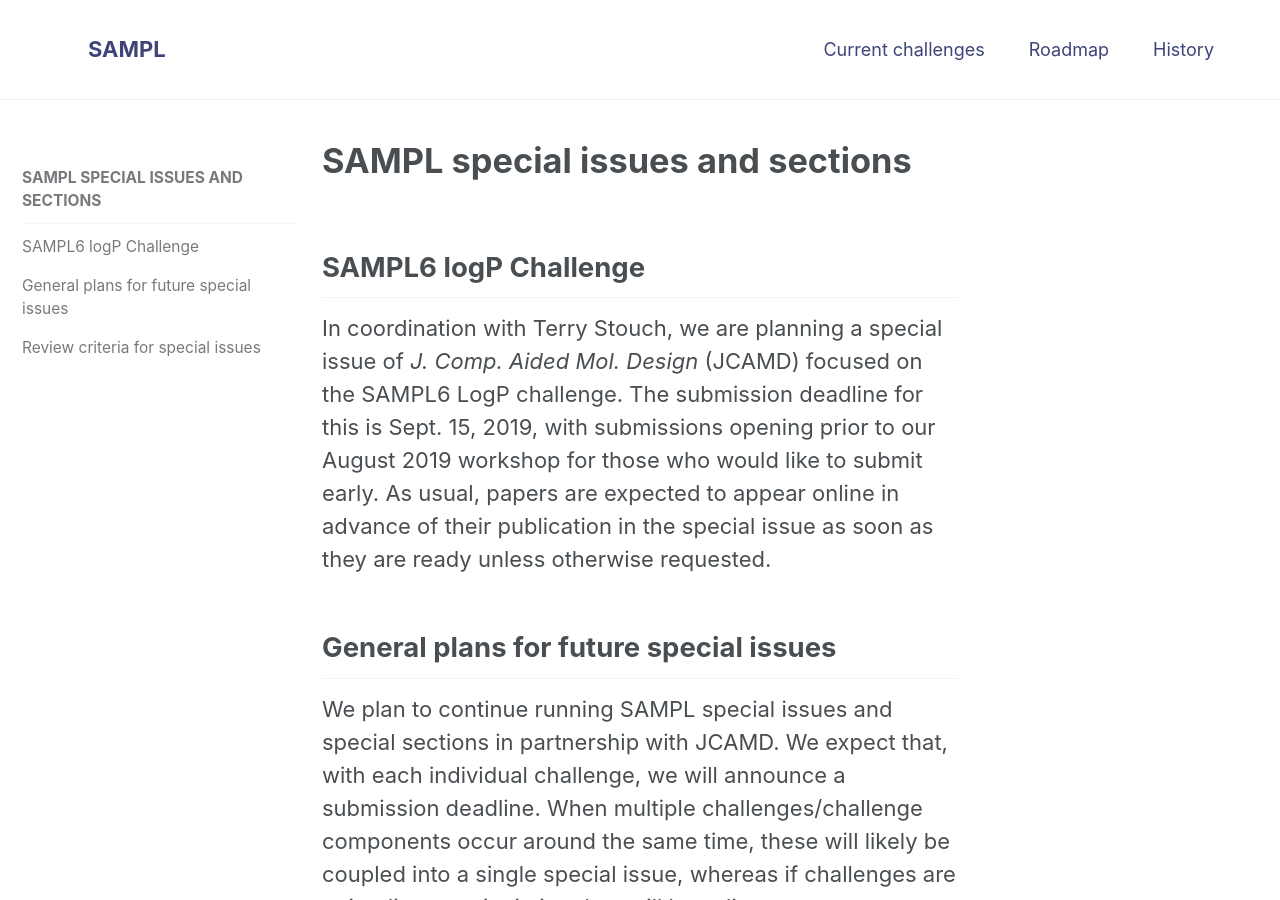
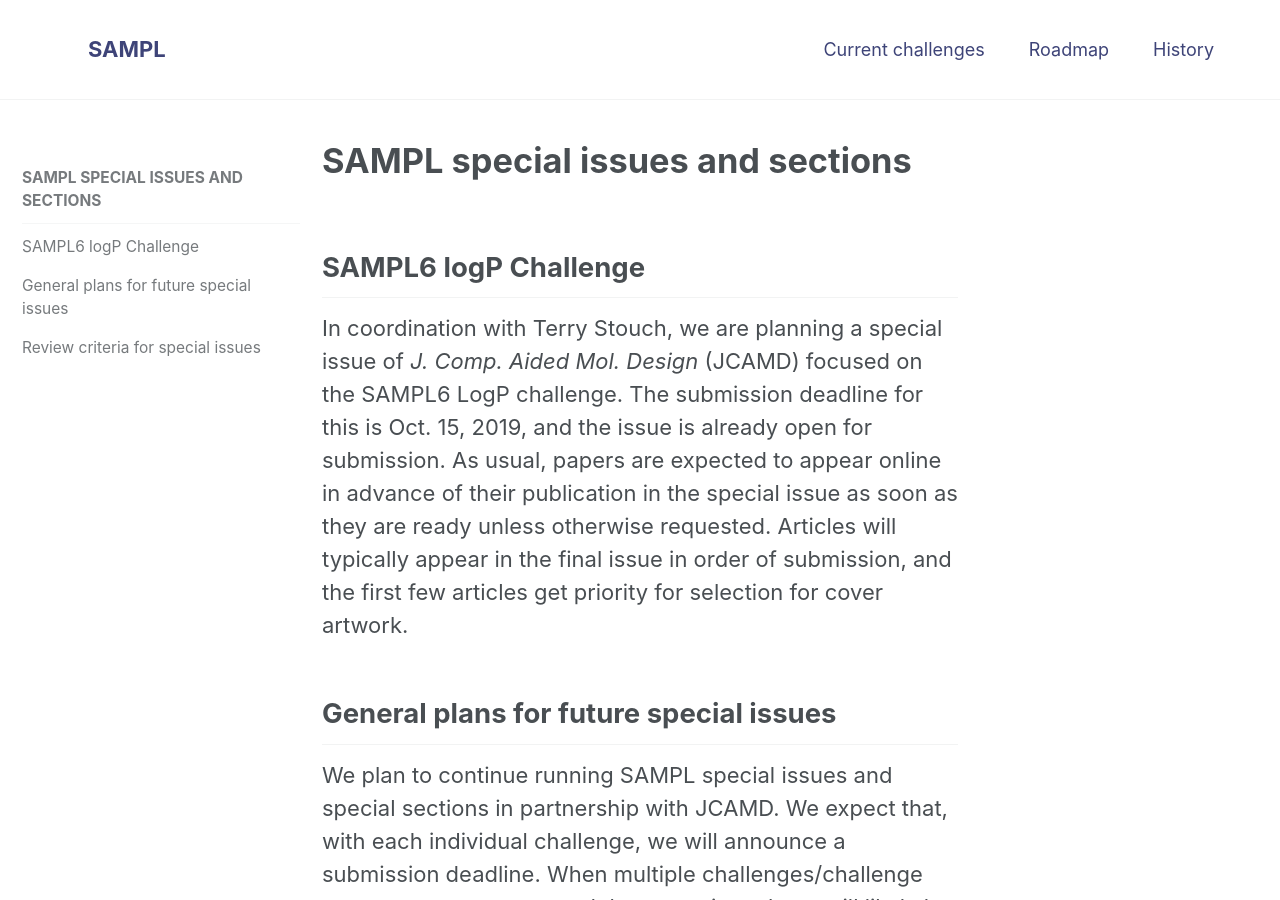
Before and after one commit to samplchallenges/samplchallenges.github.io, a Jekyll site: the page built from _roadmap/02_specialissues.md, in a window 1280 px wide and 900 px high. Built offline with Jekyll 4.4.1, drawn with Linux system fonts in a browser that asks for light colours.

Commit message:
Update special issue deadlines

```diff
--- a/_roadmap/02_specialissues.md
+++ b/_roadmap/02_specialissues.md
@@ -10,8 +10,9 @@ permalink: /roadmap/specialissues/
 ## SAMPL6 logP Challenge
 
 In coordination with Terry Stouch, we are planning a special issue of *J. Comp. Aided Mol. Design* (JCAMD) focused on the SAMPL6 LogP challenge.
-The submission deadline for this is Sept. 15, 2019, with submissions opening prior to our August 2019 workshop for those who would like to submit early.
+The submission deadline for this is Oct. 15, 2019, and the issue is already open for submission.
 As usual, papers are expected to appear online in advance of their publication in the special issue as soon as they are ready unless otherwise requested.
+Articles will typically appear in the final issue in order of submission, and the first few articles get priority for selection for cover artwork.
 
 ## General plans for future special issues
 
```
